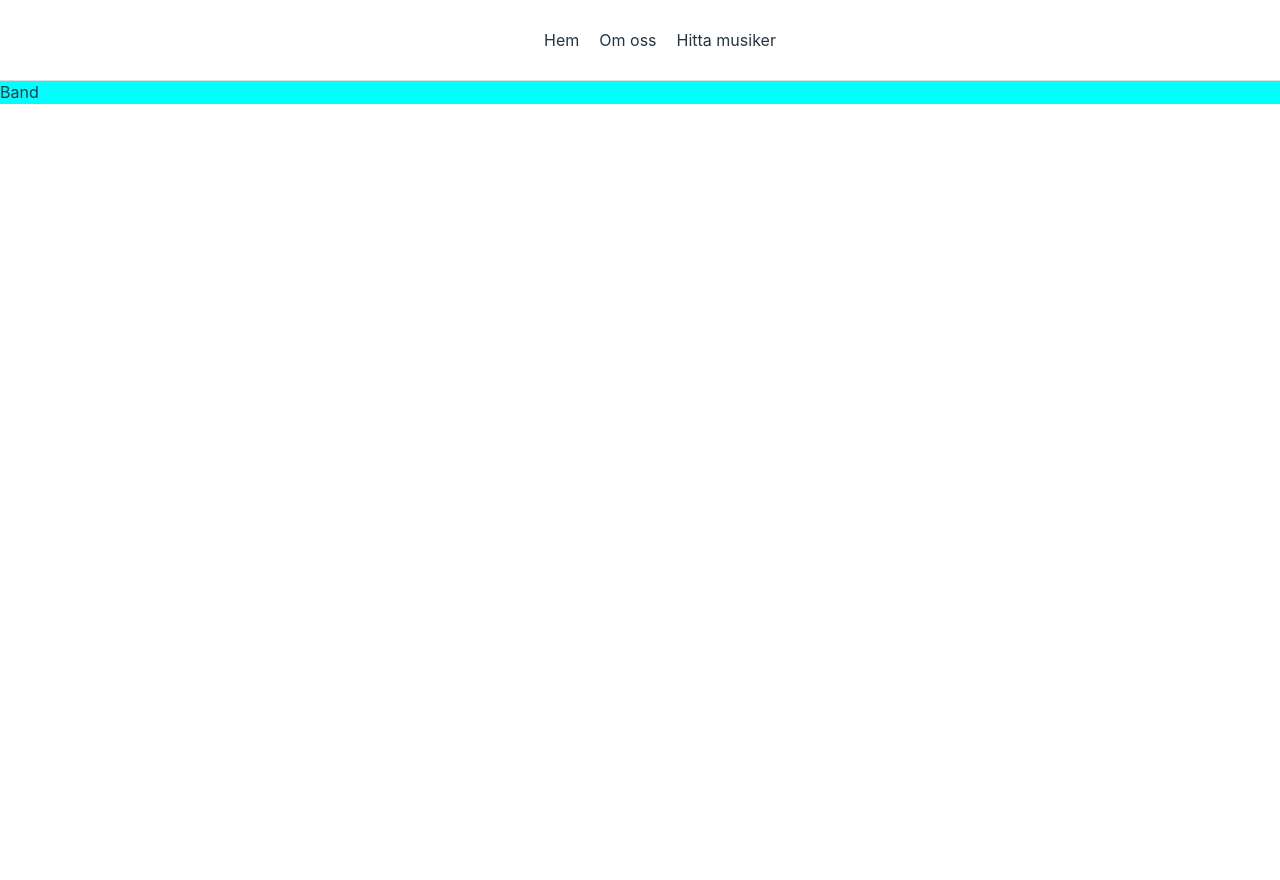
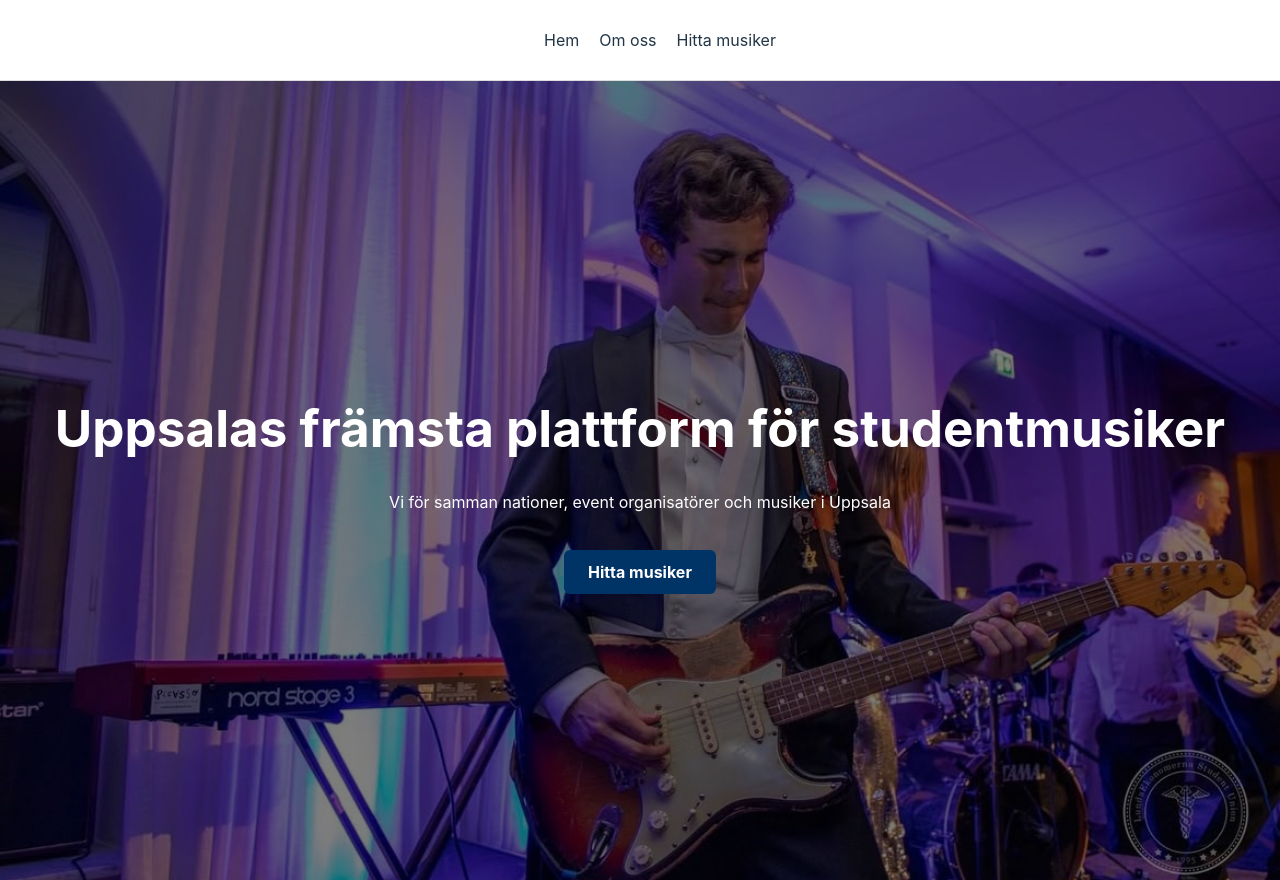
Before and after one commit to ChristofferNo/spektakel, a React (Vite) app: page / in a window 1280 px wide. Built offline with nearby package versions, Linux system fonts and the light colour scheme.

Commit message:
frist step of homepage

```diff
--- a/src/pages/HomePage/HomePage.css
+++ b/src/pages/HomePage/HomePage.css
@@ -7,7 +7,55 @@
 
 }
 .bandImage {
+    display: flex;
+    flex-direction: column;
+    align-items: center;
+    justify-content: center;
   width: 100%;
   height: auto;
-    background-color: aqua;
 }
+
+.hero-container {
+    position: relative;
+    height: 100vh;
+    width: 100%;
+    background-image: url('../../assets/Images/placeHolderImage.jpeg'); /* Lägg din bild här */
+    background-size: cover;
+    background-position: center;
+  }
+
+  .hero-overlay {
+    text-align: center;
+    color: white;
+    max-width: 100%
+
+  }
+
+  .hero-button {
+    margin-top: 20px;
+    padding: 12px 24px;
+    background-color: #003366;
+    color: white;
+    border: none;
+    border-radius: 6px;
+    font-weight: bold;
+    cursor: pointer;
+    font-size: 16px;
+  }
+
+  .hero-button:hover {
+    background-color: #0055aa;
+  }
+
+  .dark-overlay {
+    display: flex;
+    align-items: center;
+    justify-content: center;
+    position: absolute;
+    top: 0;
+    left: 0;
+    right: 0;
+    bottom: 0;
+    background-color: rgba(0, 0, 0, 0.5); /* Halvmörk bakgrund */
+    z-index: 1; /* Se till att överlägget är ovanpå bilden */
+  }
--- a/src/pages/HomePage/HomePage.jsx
+++ b/src/pages/HomePage/HomePage.jsx
@@ -1,10 +1,19 @@
 import "../HomePage/HomePage.css";
 
 
-function HomePage() {
+function HomePage({navigate}) {
   return (
     <div className="homePageContainer">
-      <div className="bandImage">Band</div>
+      <div className="hero-container">
+        <div className="dark-overlay">
+      <div className="hero-overlay">
+        <h1>Uppsalas främsta plattform för studentmusiker</h1>
+        <p>Vi för samman nationer, event organisatörer och musiker i Uppsala</p>
+        <button onClick={() => navigate('FindMusiciansPage')} className="hero-button">Hitta musiker</button>
+      </div>
+      </div>
+    </div>
+
     </div>
   );
 }
```
Also changed, not shown: src/assets/Images/placeHolderImage.jpeg (renamed from src/assets/Images/IMG_F2D67E595987-1.jpeg).
